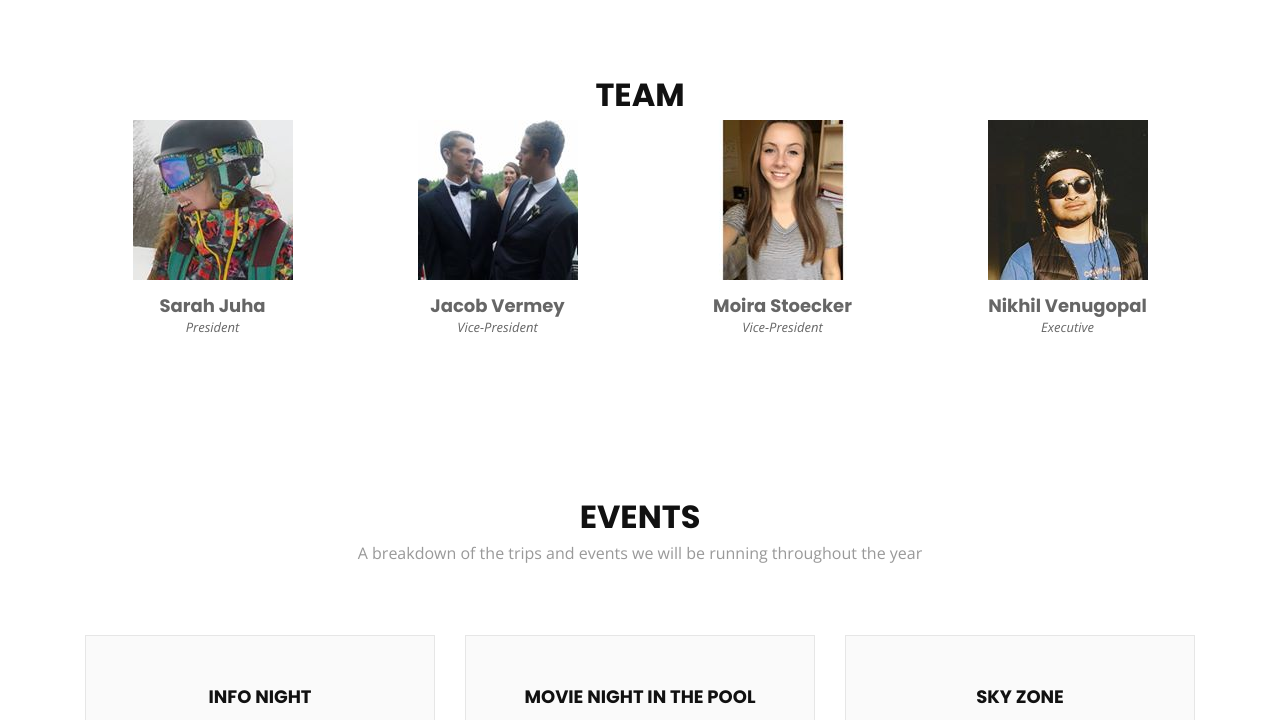
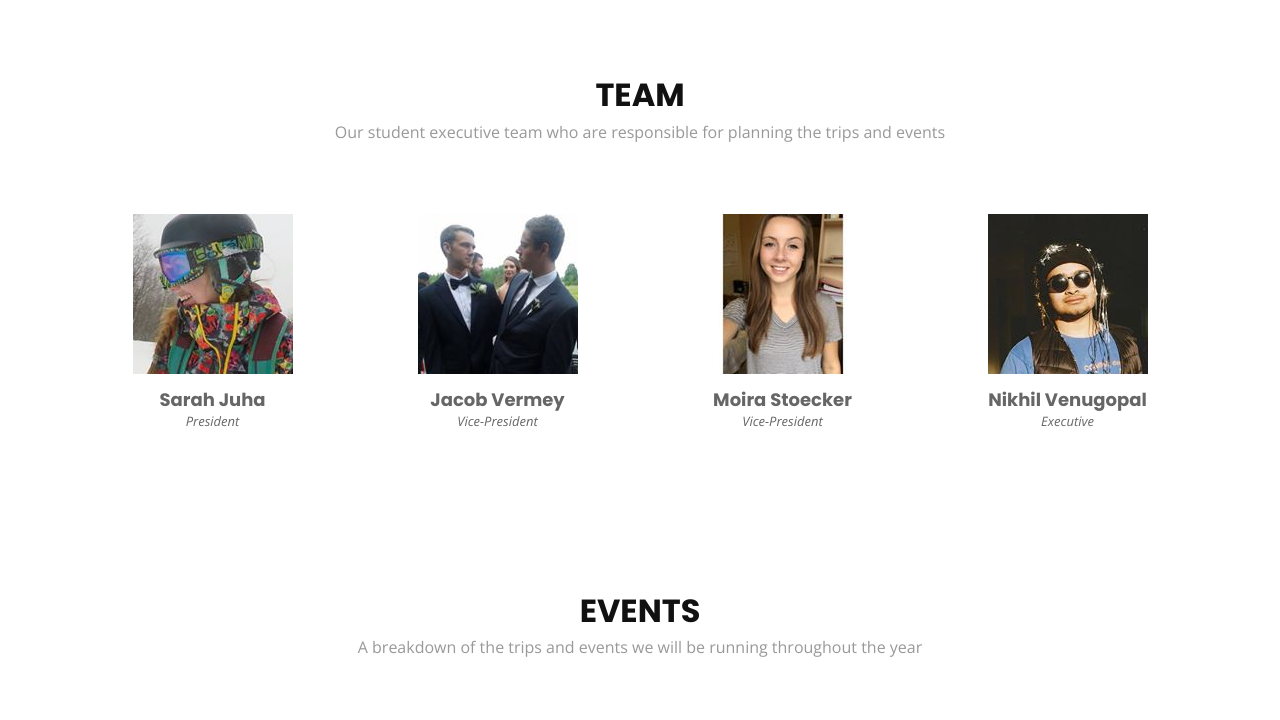
Before and after one commit to NikhilVee/nikhilvee.github.io, a plain HTML site: page index.html in a window 1280 px wide. Shown: the part 1420-2140 px from the top of the page. Drawn offline with nearby package versions, Linux system fonts and the light colour scheme; some packages are replaced by stand-ins of ours.

Commit message:
Update index.html

```diff
--- a/index.html
+++ b/index.html
@@ -107,6 +107,7 @@
       <div class="container wow fadeInUp">
         <div class="section-header">
           <h3 class="section-title">Team</h3>
+          <p class="section-description">Our student executive team who are responsible for planning the trips and events</p>
         </div>
         <div class="row">
           <div class="col-lg-3 col-md-6">
```
